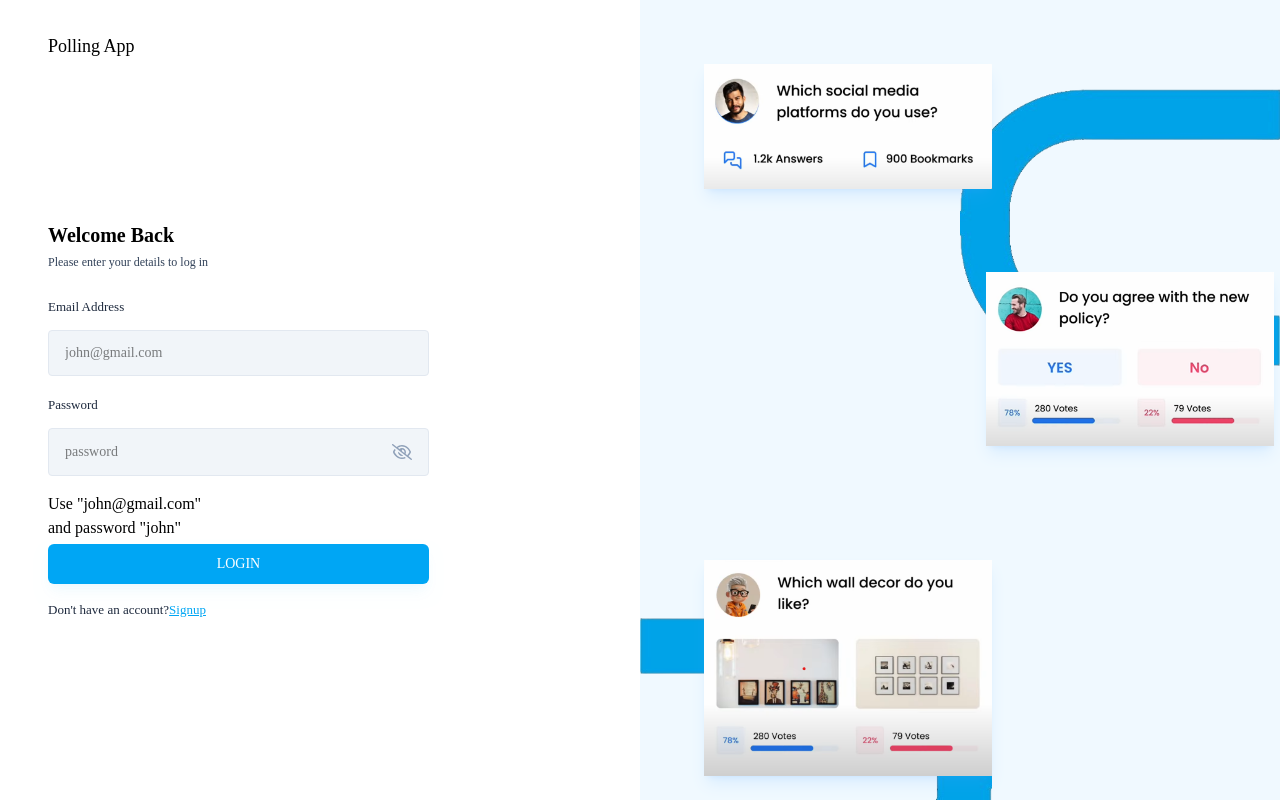
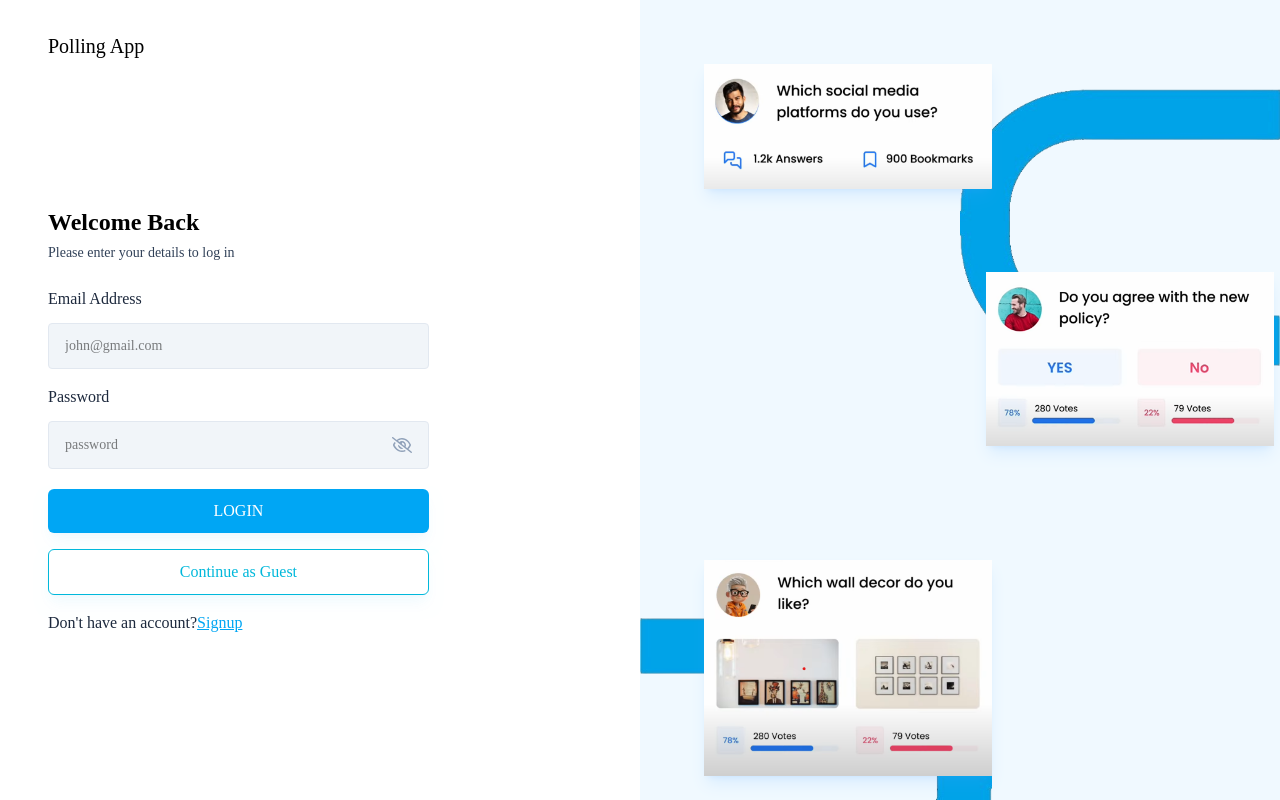
Before and after one commit to Amruthraj-dev/pollingMERNproject, a React (Vite) app in the folder frontend/polling-app/: page /login in a window 1280 px wide. Built offline with nearby package versions, Linux system fonts and the light colour scheme.

Commit message:
added guest login

```diff
--- a/frontend/polling-app/pages/Auth/LoginForm.jsx
+++ b/frontend/polling-app/pages/Auth/LoginForm.jsx
@@ -11,10 +11,33 @@ const LoginForm = () => {
   const [email, setEmail] = useState("");
   const [password, setPassword] = useState("");
   const [error, setError] = useState(null);
-  const [showguestCreds,setShowguestCreds]=useState(true)
 
   const { updateUser } = useContext(UserContext);
   const navigate = useNavigate();
+
+  const handleGuestLogin=async(e)=>{
+    e.preventDefault();
+    try {
+      const response = await axiosInstance.post(API_PATHS.AUTH.LOGIN, {
+        email:"guest@example.com",
+        password:"guest",
+      });
+      const { token, user } = response.data;
+
+      if (token) {
+        localStorage.setItem("token", token);
+        updateUser(user);
+        navigate("/dashboard");
+      }
+    } catch (error) {
+      if (error.response && error.response.data.message) {
+        setError(error.response.data.message);
+      } else {
+        setError("Something went wrong. Please try again");
+      }
+    }
+
+  }
 
   const handleLogin = async (e) => {
     e.preventDefault();
@@ -53,8 +76,8 @@ const LoginForm = () => {
   return (
     <AuthLayout>
       <div className="lg:w-[70%] h-3/4 md:h-full flex flex-col justify-center">
-        <h3 className="text-xl font-semibold text-black">Welcome Back</h3>
-        <p className="text-xs text-slate-700 mt-[5px] mb-6">
+        <h3 className="text-2xl font-semibold text-black">Welcome Back</h3>
+        <p className="text-sm text-slate-700 mt-[5px] mb-6">
           Please enter your details to log in
         </p>
 
@@ -74,22 +97,17 @@ const LoginForm = () => {
             type="password"
           />
 
-         {showguestCreds && (
-          <>
-           <p>Use &quot;john@gmail.com&quot;</p>
-          <p>and password &quot;john&quot;</p>
-          </>
-        )}
-
           {error && <p className="text-red-500 text-xs pb-2.5">{error}</p>}
 
           <button type="submmit" className="btn-primary">
             LOGIN
           </button>
 
-          <p className="text-[13px] text-slate-800 mt-3">
+          <button onClick={handleGuestLogin} className="btn-primary bg-white text-cyan-500 border mt-3">Continue as Guest</button>
+
+          <p className="text-5 text-slate-800 mt-3">
             Don't have an account?
-            <Link className="font-medium text-sky-500 underline" to="/signup">
+            <Link className="font-medium text-sky-500 text-5 underline" to="/signup">
               Signup
             </Link>
           </p>
--- a/frontend/polling-app/src/components/layout/AuthLayout.jsx
+++ b/frontend/polling-app/src/components/layout/AuthLayout.jsx
@@ -9,7 +9,7 @@ const AuthLayout = ({children}) => {
   return (
     <div className='flex'>
       <div className='w-screen h-screen md:w-1/2 px-12 pt-8 pb-12'>
-      <h2 className='text-lg font-medium text-black'>Polling App</h2>
+      <h2 className='text-xl font-medium text-black'>Polling App</h2>
       {children}
       </div>
       <div className='hidden md:block w-1/2 h-screen bg-sky-50 bg-auth-bg-img bg-cover bg-no-repeat bg-center overflow-hidden relative'>
--- a/frontend/polling-app/src/components/options/AuthInput.jsx
+++ b/frontend/polling-app/src/components/options/AuthInput.jsx
@@ -10,7 +10,7 @@ const AuthInput = ({ value, onChange, label, placeholder, type }) => {
 
   return (
     <div>
-      <label className="text-[13px] text-slate-800">{label}</label>
+      <label className="text-base text-slate-800">{label}</label>
 
       <div className="input-box">
         <input
--- a/frontend/polling-app/src/index.css
+++ b/frontend/polling-app/src/index.css
@@ -18,11 +18,11 @@
     }
 
     .btn-primary {
-        @apply w-full text-sm font-medium text-white bg-sky-500 shadow-lg shadow-sky-500/5 p-[10px] rounded-md my-1 hover:bg-sky-500/15 hover:text-sky-500;
+        @apply w-full text-base font-medium text-white bg-sky-500 shadow-lg shadow-sky-500/5 p-[10px] rounded-md my-1 hover:bg-sky-500/15 hover:text-sky-500;
     }
 
     .option-chip {
-        @apply text-xs font-medium text-sky-700 bg-sky-100 px-4 py-1 rounded-lg border border-sky-50 cursor-pointer hover:border-cyan-500
+        @apply text-sm font-medium text-sky-700 bg-sky-100 px-4 py-1 rounded-lg border border-sky-50 cursor-pointer hover:border-cyan-500
     }
 
     .btn-small {
```
